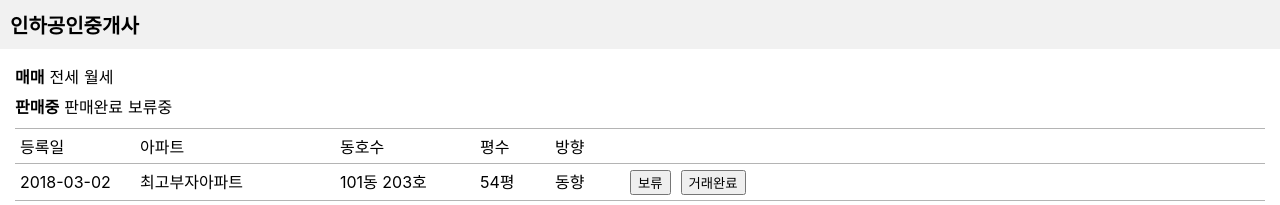
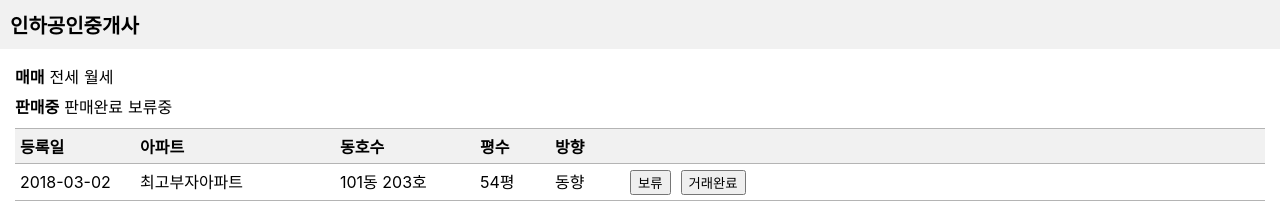
Before and after one commit to JuHyeon-Lee/Boodong-Client, a React (Create React App) app: page / in a window 1280 px wide. Shown: the top 205 px of the page. Built offline with nearby package versions, Linux system fonts and the light colour scheme.

Commit message:
style: 매물 필터 부분 배경 및 폰트 수정

```diff
--- a/src/components/SalesList/SalesListItem.js
+++ b/src/components/SalesList/SalesListItem.js
@@ -9,6 +9,8 @@ style.SalesListItem = styled.div`
     &:nth-child(3){
         margin-top: 10px;
         border-top: 1px solid rgb(180, 180, 180);
+        background: #f1f1f1;
+        font-weight: bold;
     }
 `;
 
```
